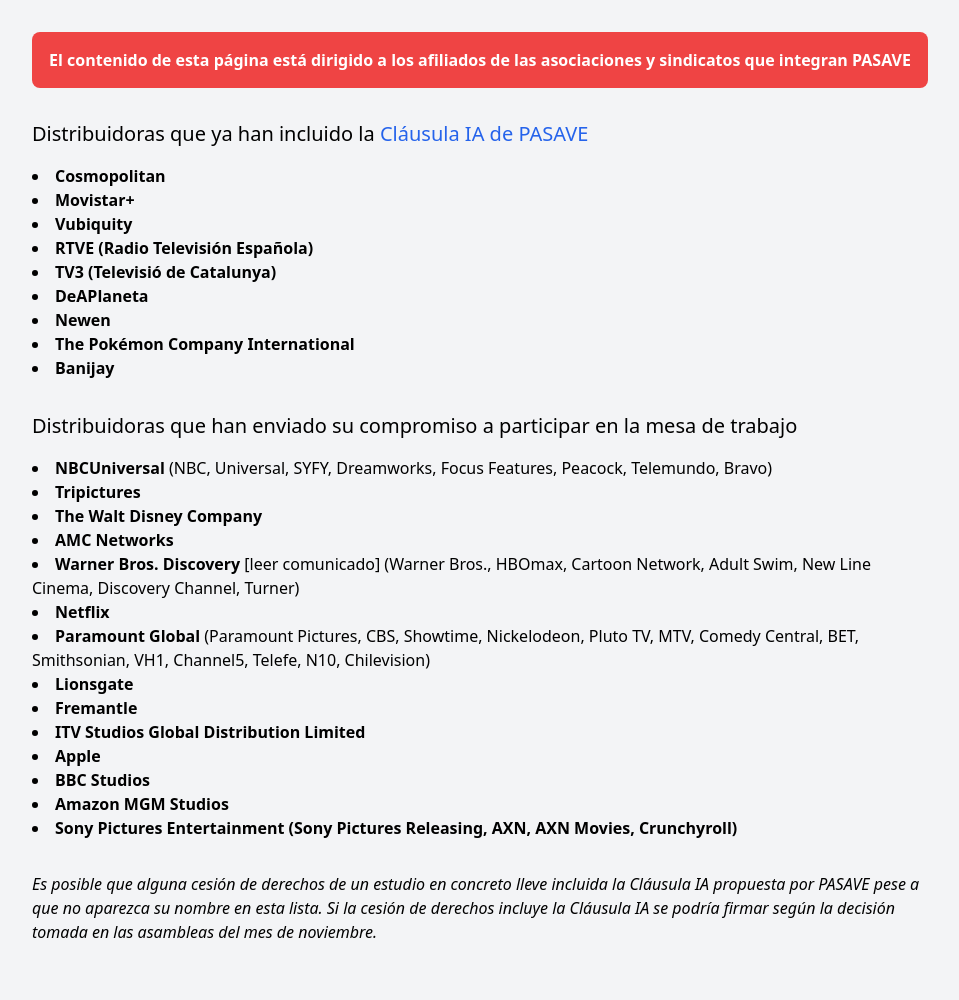
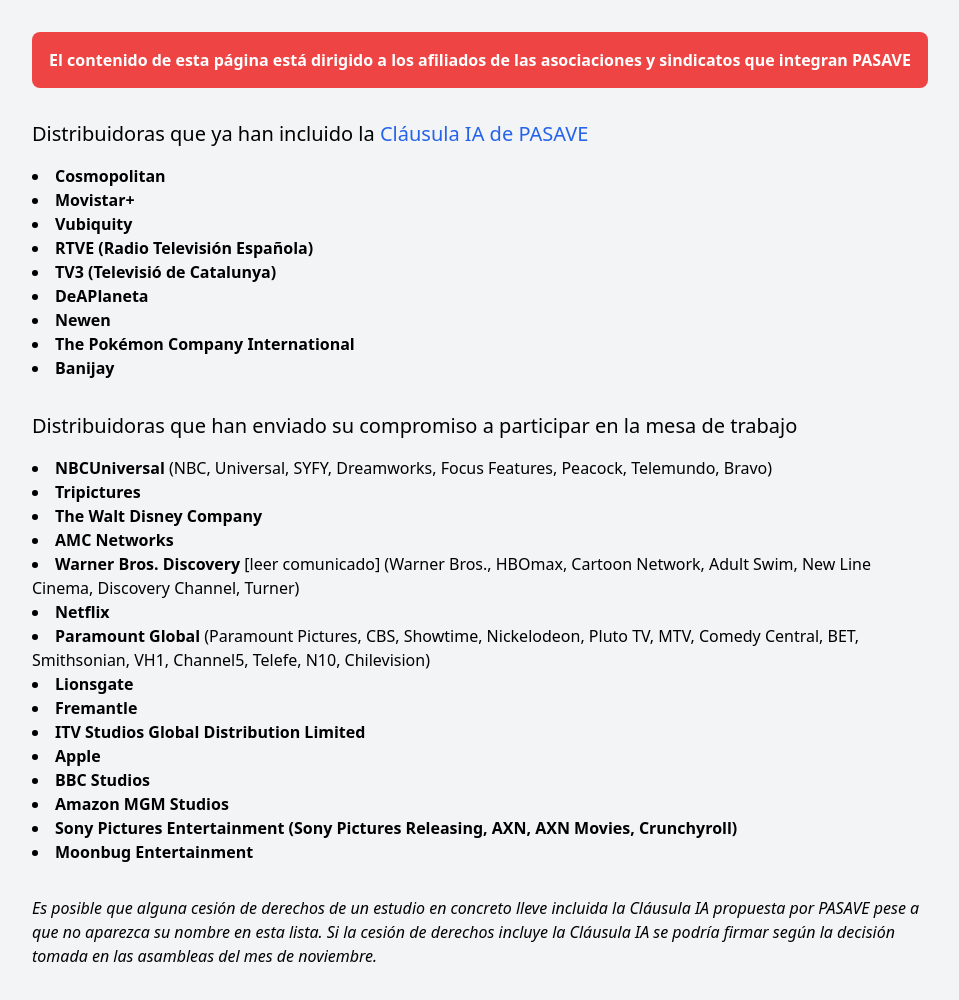
Before and after one commit to mutsuda/pasave.github.io, a Jekyll site: the page built from oklist.md, in a window 1280 px wide. Shown: the whole page, without its empty margins (160-1119 px from the left). Built offline with Jekyll 4.4.1, drawn with Linux system fonts in a browser that asks for light colours; before the commit the page ends 976 px from its top, so only the background shows below that.

Commit message:
Update oklist.md

```diff
--- a/oklist.md
+++ b/oklist.md
@@ -36,6 +36,7 @@
 	<li class="font-bold">BBC Studios</li>
 	<li class="font-bold">Amazon MGM Studios</li>
 	<li class="font-bold">Sony Pictures Entertainment (Sony Pictures Releasing, AXN, AXN Movies, Crunchyroll)</li>
+	<li class="font-bold">Moonbug Entertainment</li>
 </ul>
 
 
```
